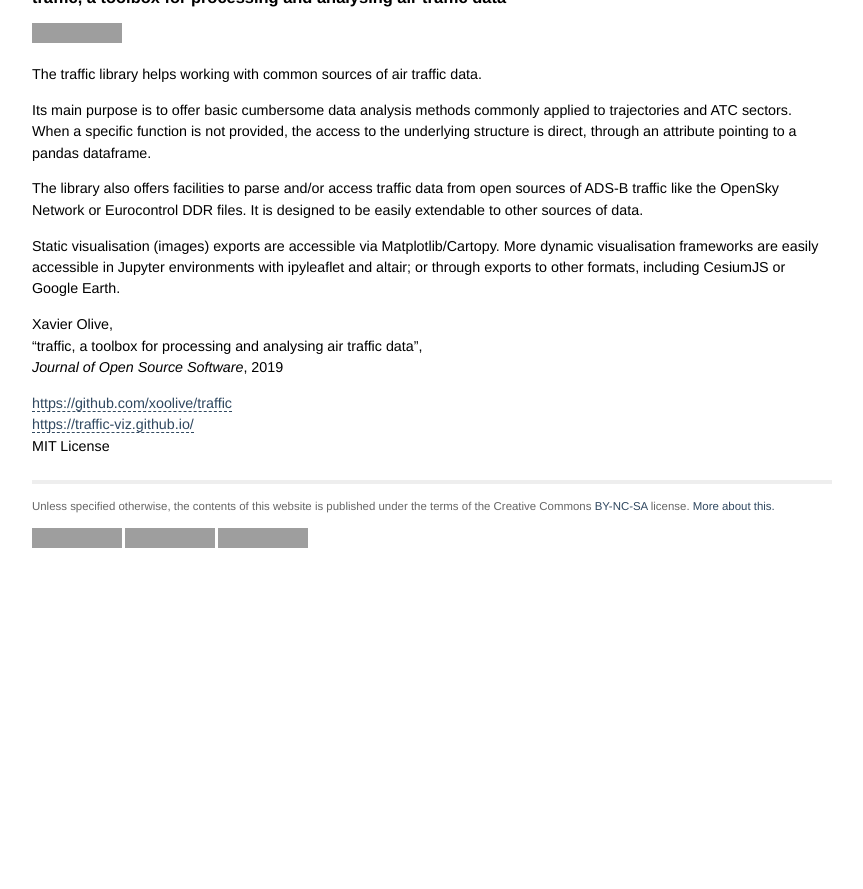
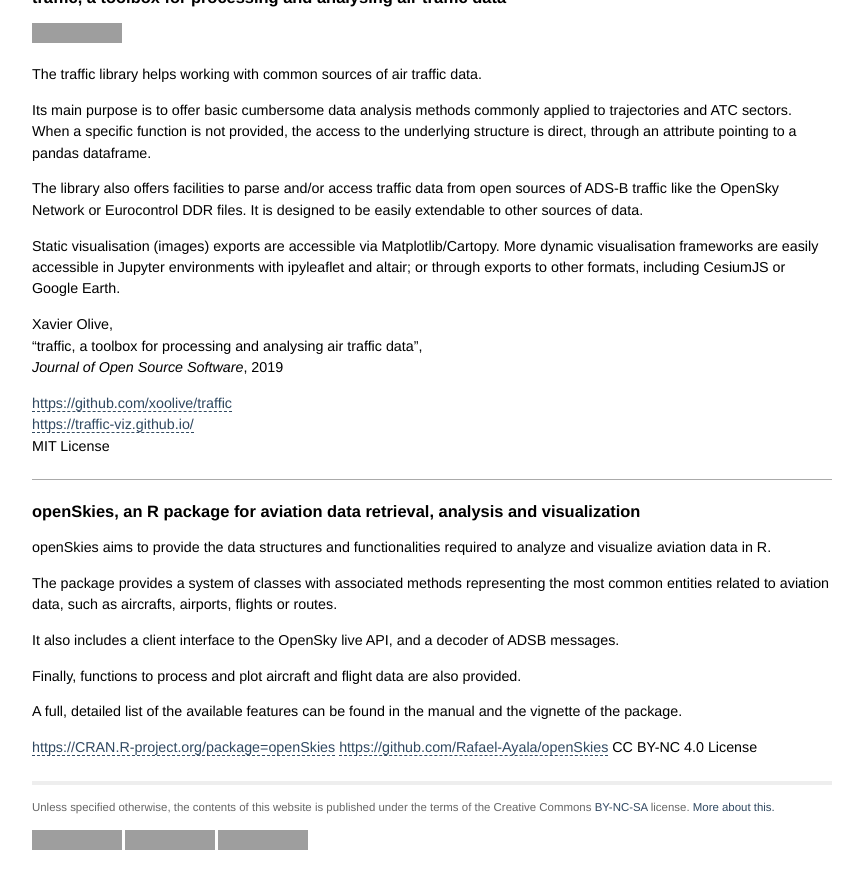
Before and after one commit to open-aviation/atmdata, a Jekyll site: the page built from _pages/tools.md, in a window 1280 px wide and 900 px high, scrolled down 1318 px, cut to the strip 0-889 px from the top of the window. Shown: the whole strip, without its empty margins (208-1071 px from the left). Built offline with Jekyll 4.4.1, drawn with Linux system fonts in a browser that asks for light colours; nearby versions of some CDN libraries; before the commit the page ends 1917 px from its top, so only the background shows below that; grey boxes are pictures that could not be loaded.

Commit message:
Modifying tools page to add openSkies

```diff
--- a/_pages/tools.md
+++ b/_pages/tools.md
@@ -86,3 +86,21 @@ Xavier Olive,
 <https://github.com/xoolive/traffic>
 <https://traffic-viz.github.io/>
 MIT License
+
+---
+
+## openSkies, an R package for aviation data retrieval, analysis and visualization
+
+openSkies aims to provide the data structures and functionalities required to analyze and visualize aviation data in R.
+
+The package provides a system of classes with associated methods representing the most common entities related to aviation data, such as aircrafts, airports, flights or routes.
+
+It also includes a client interface to the OpenSky live API, and a decoder of ADSB messages.
+
+Finally, functions to process and plot aircraft and flight data are also provided.
+
+A full, detailed list of the available features can be found in the manual and the vignette of the package.
+
+<https://CRAN.R-project.org/package=openSkies>
+<https://github.com/Rafael-Ayala/openSkies>
+CC BY-NC 4.0 License
```
